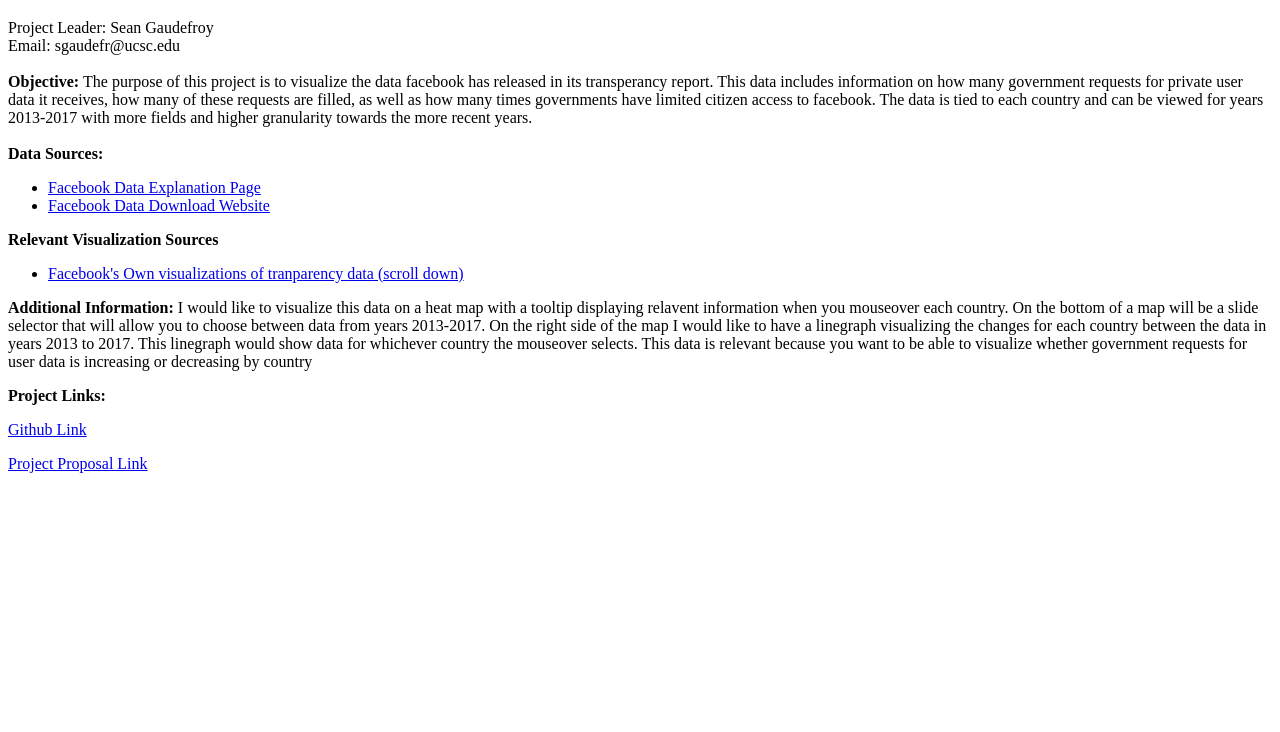
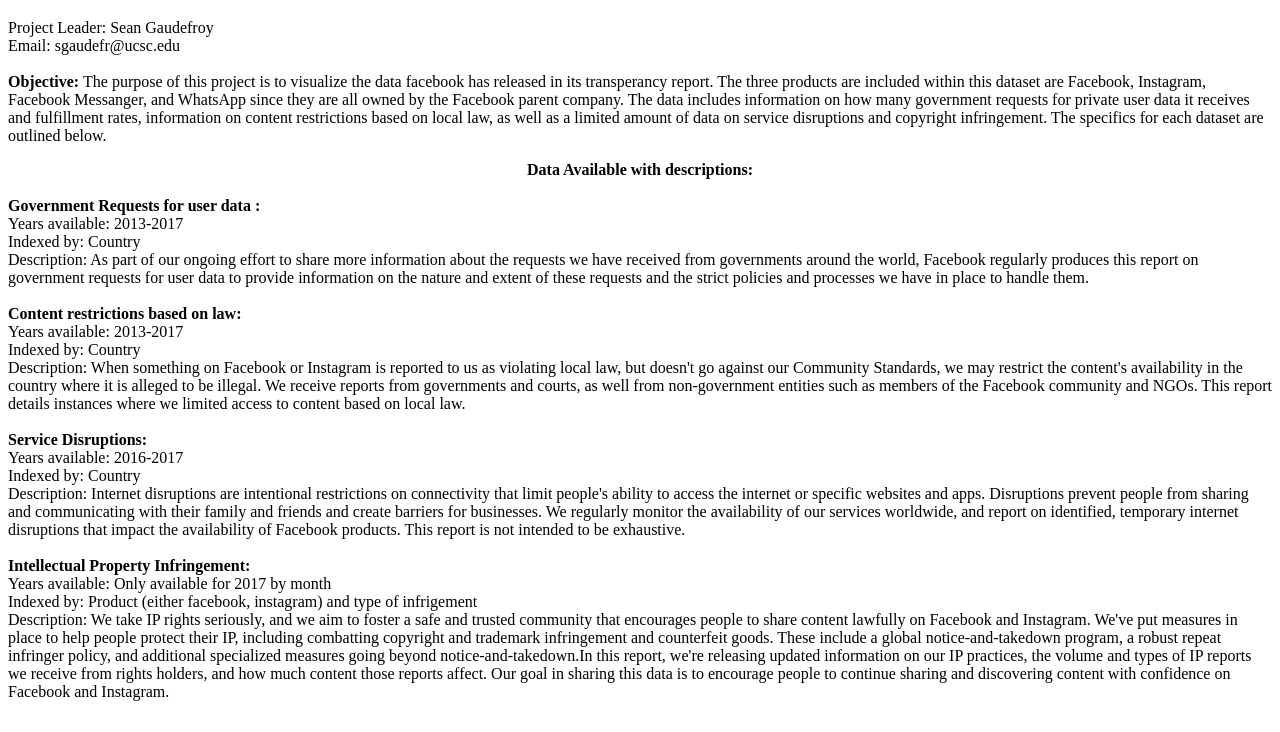
Before and after one commit to seangithub1/165_facebook_project, a plain HTML site: page index.html in a window 1280 px wide. Shown: the part 61-793 px from the top of the page. Drawn offline with nearby package versions, Linux system fonts and the light colour scheme.

Commit message:
Added a mockup and data descriptions

```diff
--- a/index.html
+++ b/index.html
@@ -12,9 +12,38 @@
             Email: sgaudefr@ucsc.edu<br><br>
 
 
-            <b>Objective: </b>The purpose of this project is to visualize the data facebook has released in its transperancy report.  This data includes information on how many government requests for private user data it receives, how many of these requests are filled, as well as how many times governments have limited citizen access to facebook.  The data is tied to each country and can be viewed for years 2013-2017 with more fields and higher granularity towards the more recent years.
-        <br> <br>
-        <b>Data Sources:</b></p>
+            <b>Objective: </b>The purpose of this project is to visualize the data facebook has released in its transperancy report.  The three products are included within this dataset are Facebook, Instagram, Facebook Messanger, and WhatsApp since they are all owned by the Facebook parent company.  The data includes information on how many government requests for private user data it receives and fulfillment rates, information on content restrictions based on local law, as well as a limited amount of data on service disruptions and copyright infringement.  The specifics for each dataset are outlined below.
+        <br>
+
+        <p><b><center>Data Available with descriptions:</center></b><br>
+        <b>Government Requests for user data :</b><br>
+Years available: 2013-2017<br>
+Indexed by: Country<br>
+Description:  As part of our ongoing effort to share more information about the requests we have received from governments around the world, Facebook regularly produces this report on government requests for user data to provide information on the nature and extent of these requests and the strict policies and processes we have in place to handle them.<br><br>
+
+<b>Content restrictions based on law:</b><br>
+Years available: 2013-2017<br>
+Indexed by: Country<br>
+Description:  When something on Facebook or Instagram is reported to us as violating local law, but doesn't go against our Community Standards, we may restrict the content's availability in the country where it is alleged to be illegal. We receive reports from governments and courts, as well from non-government entities such as members of the Facebook community and NGOs. This report details instances where we limited access to content based on local law.<br><br>
+
+<b>Service Disruptions:</b><br>
+Years available: 2016-2017<br>
+Indexed by: Country<br>
+Description:  Internet disruptions are intentional restrictions on connectivity that limit people's ability to access the internet or specific websites and apps. Disruptions prevent people from sharing and communicating with their family and friends and create barriers for businesses. We regularly monitor the availability of our services worldwide, and report on identified, temporary internet disruptions that impact the availability of Facebook products. This report is not intended to be exhaustive.<br><br>
+
+<b>Intellectual Property Infringement:</b> <br>
+Years available: Only available for 2017 by month<br>
+Indexed by: Product (either facebook, instagram) and type of infrigement<br>
+Description:  We take IP rights seriously, and we aim to foster a safe and trusted community that encourages people to share content lawfully on Facebook and Instagram. We've put measures in place to help people protect their IP, including combatting copyright and trademark infringement and counterfeit goods. These include a global notice-and-takedown program, a robust repeat infringer policy, and additional specialized measures going beyond notice-and-takedown.In this report, we're releasing updated information on our IP practices, the volume and types of IP reports we receive from rights holders, and how much content those reports affect. Our goal in sharing this data is to encourage people to continue sharing and discovering content with confidence on Facebook and Instagram.<br><br>
+        </p>
+
+
+        <p><center><b>Mockup of Visualization</b></center></p>
+
+    <center><iframe src="https://drive.google.com/file/d/1Mv55MBDlAn_m_4q8XytdDjyq27zrmSh8/preview" width="640" height="480"></iframe></center>
+
+
+        <br><b>Data Sources:</b></p>
         <ul><li><a href="https://transparency.facebook.com/">Facebook Data Explanation Page</a </li>
             <li><a href="https://transparency.facebook.com/government-data-requests">Facebook Data Download Website</a></li>
         </ul>
@@ -30,7 +59,8 @@
         <p><b>Project Links:</b></p>
 
         <p><a href="https://github.com/seangithub1/165_facebook_project">Github Link</a></p>
-        <p><a href="https://seangithub1.github.io/165_facebook_project/">Project Proposal Link</a></p>
+        <p><a href="https://seangithub1.github.io/165_facebook_project/">Project Proposal Link</a><br><br></p>
+
 
 
 
```
